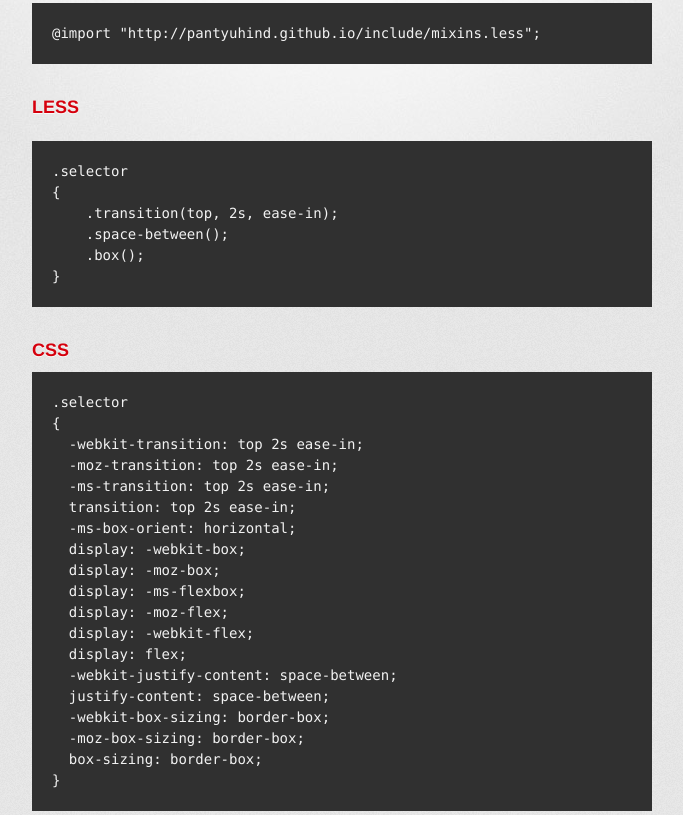
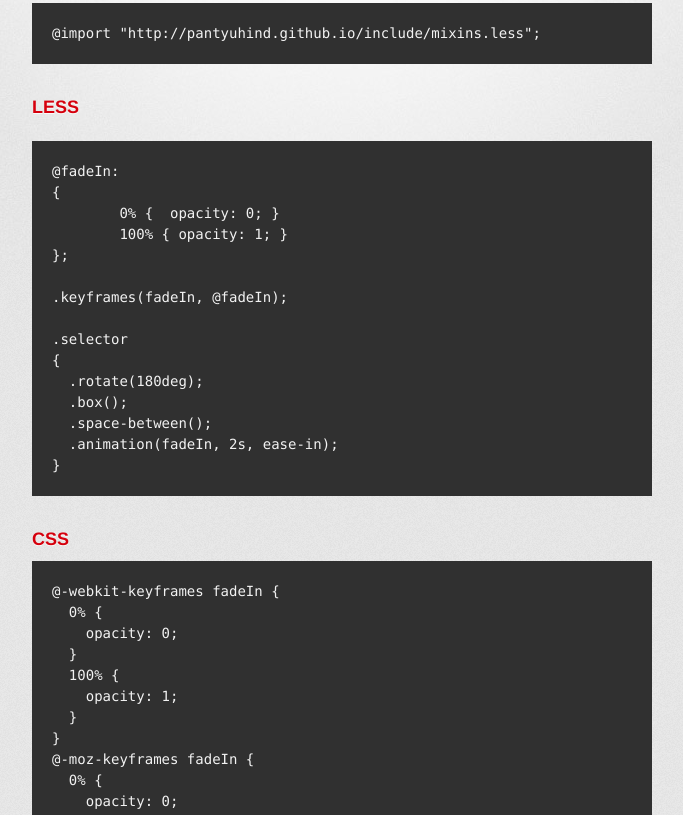
Before and after one commit to pantyuhind/mixins.less, a plain HTML site: page index.html in a window 1280 px wide. Shown: the part 315-1130 px from the top of the page, without its empty margins (298-981 px from the left). Drawn offline with Linux system fonts and the light colour scheme; a web font is replaced by a local one.

Commit message:
update info

```diff
--- a/index.html
+++ b/index.html
@@ -40,11 +40,20 @@
             <p>
 
 <pre>
+@fadeIn:
+{
+	0% {  opacity: 0; }
+	100% { opacity: 1; }
+};
+
+.keyframes(fadeIn, @fadeIn);
+
 .selector
 {
-    .transition(top, 2s, ease-in);
-    .space-between();
-    .box();
+  .rotate(180deg);
+  .box();
+  .space-between();
+  .animation(fadeIn, 2s, ease-in);
 }
 </pre>
             </p>
@@ -53,12 +62,44 @@
         <h3>CSS</h3>
 
 <pre>
-.selector
-{
-  -webkit-transition: top 2s ease-in;
-  -moz-transition: top 2s ease-in;
-  -ms-transition: top 2s ease-in;
-  transition: top 2s ease-in;
+@-webkit-keyframes fadeIn {
+  0% {
+    opacity: 0;
+  }
+  100% {
+    opacity: 1;
+  }
+}
+@-moz-keyframes fadeIn {
+  0% {
+    opacity: 0;
+  }
+  100% {
+    opacity: 1;
+  }
+}
+@keyframes fadeIn {
+  0% {
+    opacity: 0;
+  }
+  100% {
+    opacity: 1;
+  }
+}
+.selector {
+  -webkit-transform: rotate(180deg);
+  -moz-transform: rotate(180deg);
+  -ms-transform: rotate(180deg);
+  -o-transform: rotate(180deg);
+  transform: rotate(180deg);
+  -webkit-transform: rotateX(180deg);
+  -moz-transform: rotateX(180deg);
+  -ms-transform: rotateX(180deg);
+  -o-transform: rotateX(180deg);
+  transform: rotateX(180deg);
+  -webkit-box-sizing: border-box;
+  -moz-box-sizing: border-box;
+  box-sizing: border-box;
   -ms-box-orient: horizontal;
   display: -webkit-box;
   display: -moz-box;
@@ -68,9 +109,11 @@
   display: flex;
   -webkit-justify-content: space-between;
   justify-content: space-between;
-  -webkit-box-sizing: border-box;
-  -moz-box-sizing: border-box;
-  box-sizing: border-box;
+  -webkit-animation: fadeIn 2s ease-in 1;
+  -moz-animation: fadeIn 2s ease-in 1;
+  -ms-animation: fadeIn 2s ease-in 1;
+  -o-animation: fadeIn 2s ease-in 1;
+  animation: fadeIn 2s ease-in 1;
 }
 </pre>
 
```
Also changed, not shown: dev/example.less (added, +17 -0 lines).
